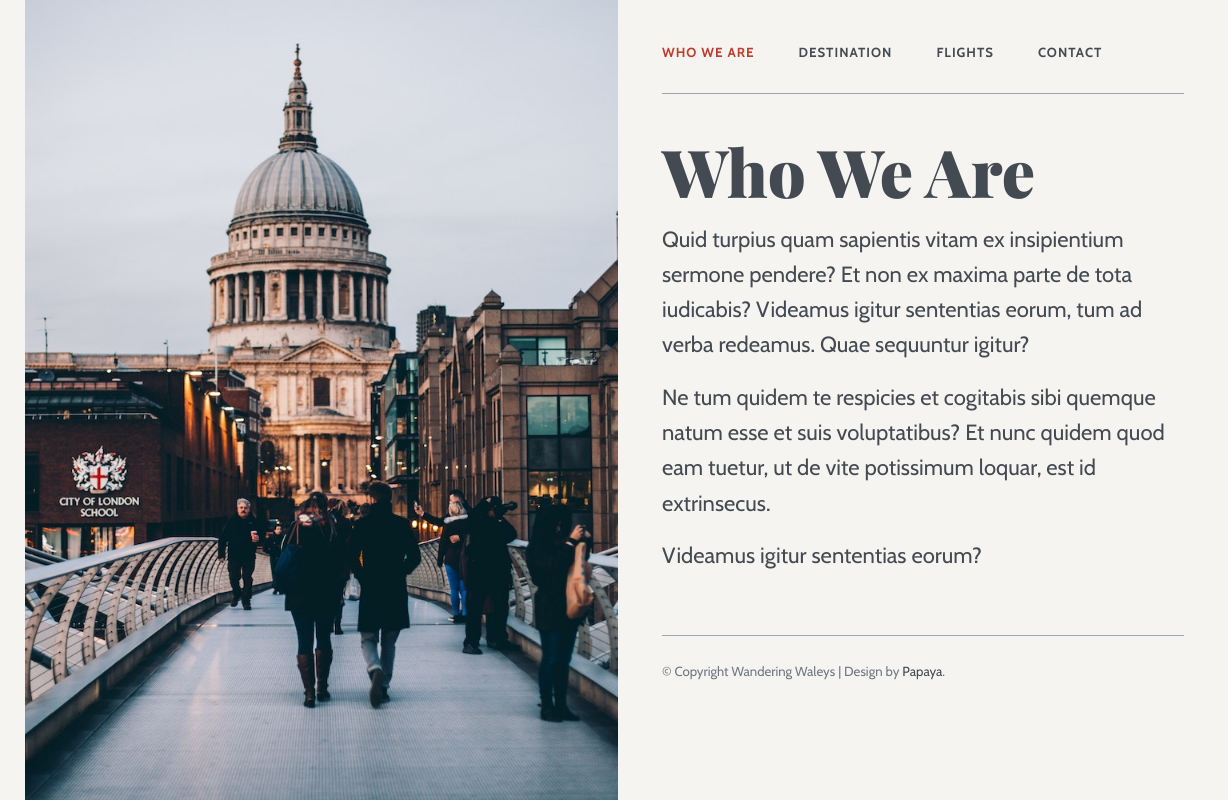
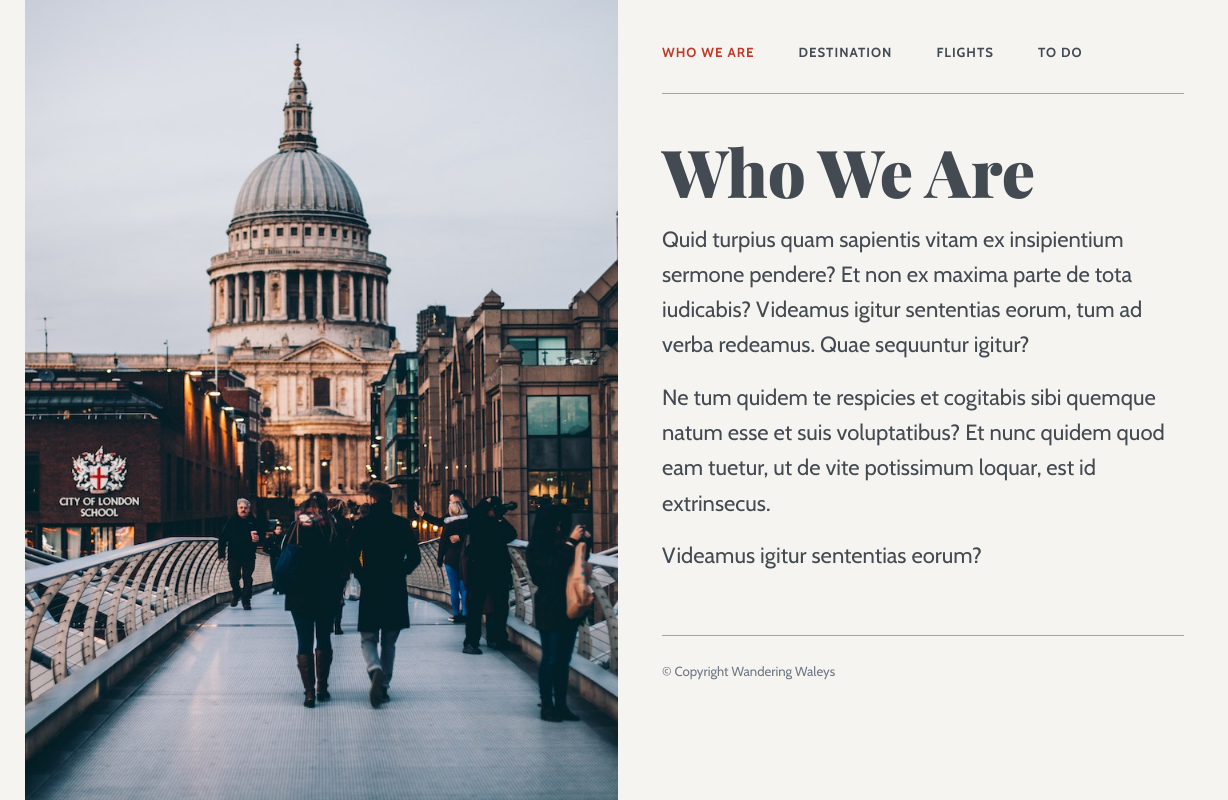
Before and after one commit to Chramberry/Chramberry.github.io, a plain HTML site: page index.html in a window 1280 px wide. Shown: the full height of the page, 52-1280 px from the left. Drawn offline with nearby package versions, Linux system fonts and the light colour scheme.

Commit message:
Update index.html

```diff
--- a/index.html
+++ b/index.html
@@ -76,7 +76,7 @@
                     <li class="small mr2"><a class="link link--text current" href="/">Who We Are</a></li>
                     <li class="small mr2"><a class="link link--text" href="/destinations.html">Destination</a></li>
                     <li class="small mr2"><a class="link link--text" href="/pricing.html">Flights</a></li>
-                    <li class="small"><a class="link link--text" href="/contact.html">Contact</a></li>
+                    <li class="small"><a class="link link--text" href="/contact.html">To Do</a></li>
                 </ul>
             </nav>
             <!-- Page Content -->
@@ -88,7 +88,7 @@
             </main>
                         <!-- Footer -->
             <footer class="border--top pt1 pb1">
-                <p class="text--gray small mb0">&copy; Copyright Wandering Waleys | Design by <a href="https://www.eatapapaya.com" class="link link--text">Papaya</a>.</p>
+                <p class="text--gray small mb0">&copy; Copyright Wandering Waleys</p>
             </footer>
         </div><!-- end Body -->
 
```
